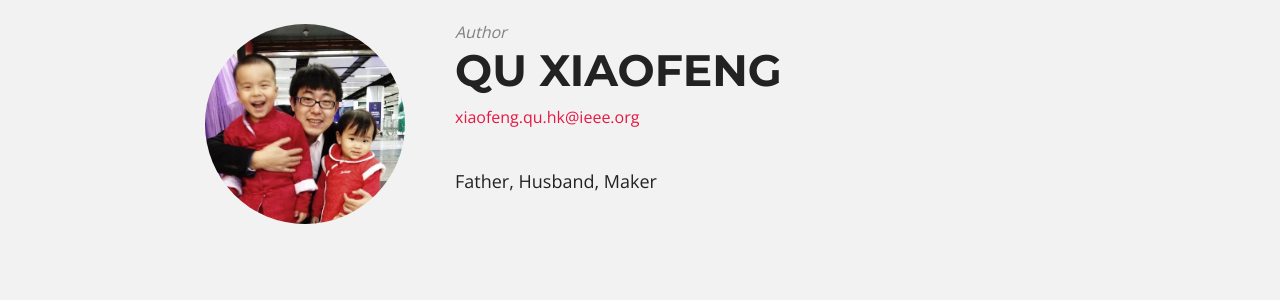
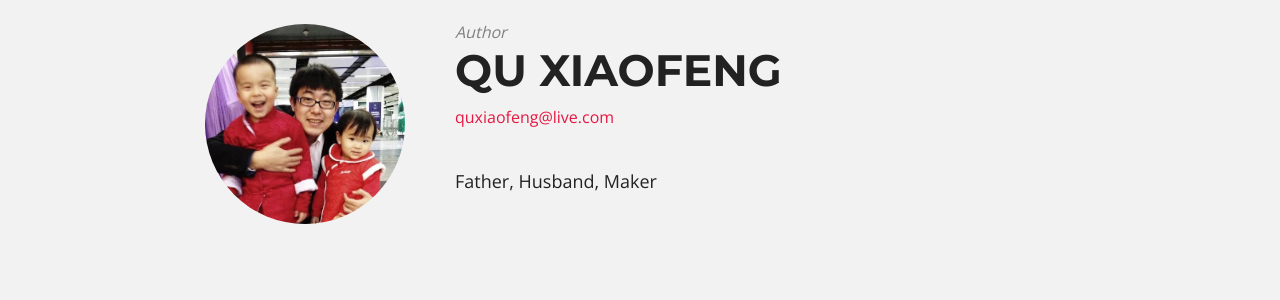
Before and after one commit to quxiaofeng/how-to-design-a-biometric-system, a Jekyll site: the page built from _posts/2014-04-13-evaluation.md, in a window 1280 px wide. Shown: the part 1201-1501 px from the top of the page. Built offline with Jekyll 4.4.1, drawn with Linux system fonts in a browser that asks for light colours; nearby versions of some CDN libraries; comment, search, counter and statistics services are not loaded.

Commit message:
Update _config.yml

```diff
--- a/_config.yml
+++ b/_config.yml
@@ -13,7 +13,7 @@
 owner:
   name:           QU Xiaofeng
   avatar:         quxiaofeng.png
-  email:          xiaofeng.qu.hk@ieee.org
+  email:          quxiaofeng@live.com
   # Use the coder's toolbox at http://coderstoolbox.net/string/#!encoding=xml&action=encode&charset=us_ascii to encode your description into XML string
   description:    Father, Husband, Maker
   # Social networking links used in footer. Update and remove as you like.
```
